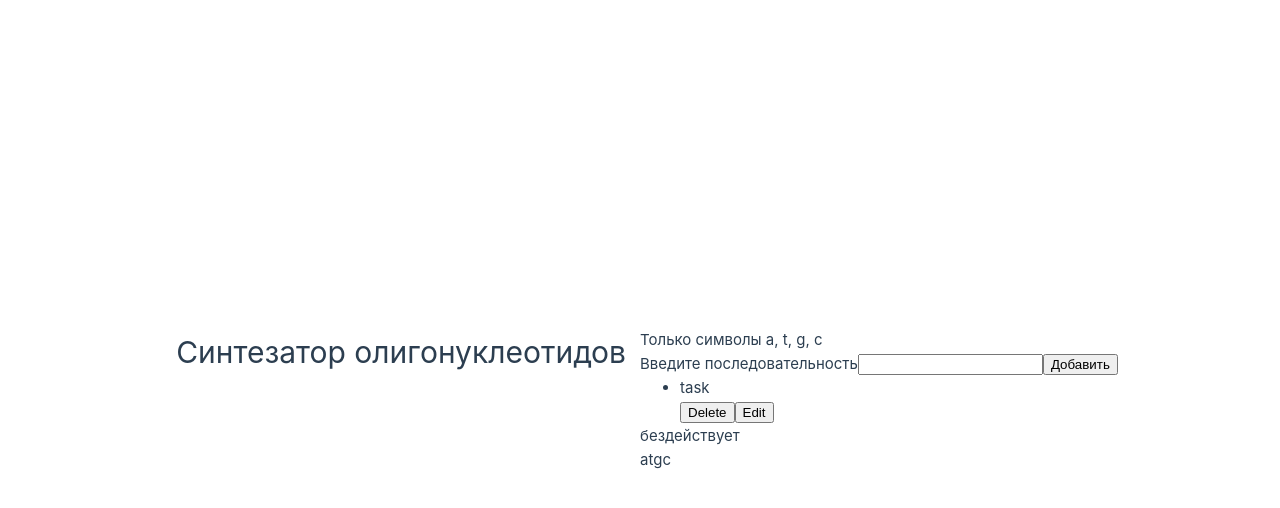
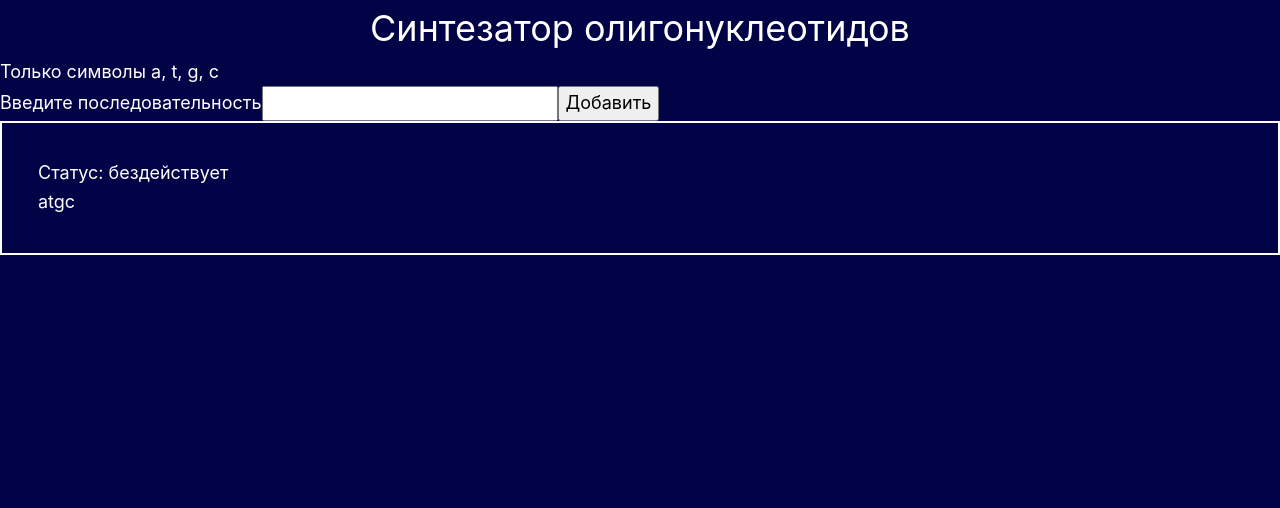
Before and after one commit to snork-maiden/oligonucleotide-synthesis, a Vue app: page / in a window 1280 px wide. Shown: the top 508 px of the page. Built offline with nearby package versions, Linux system fonts and the light colour scheme.

Commit message:
Refactor types, show queue list, deleting from queue, style fixes

```diff
--- a/src/assets/base.css
+++ /dev/null
@@ -1,86 +0,0 @@
-/* color palette from <https://github.com/vuejs/theme> */
-:root {
-  --vt-c-white: #ffffff;
-  --vt-c-white-soft: #f8f8f8;
-  --vt-c-white-mute: #f2f2f2;
-
-  --vt-c-black: #181818;
-  --vt-c-black-soft: #222222;
-  --vt-c-black-mute: #282828;
-
-  --vt-c-indigo: #2c3e50;
-
-  --vt-c-divider-light-1: rgba(60, 60, 60, 0.29);
-  --vt-c-divider-light-2: rgba(60, 60, 60, 0.12);
-  --vt-c-divider-dark-1: rgba(84, 84, 84, 0.65);
-  --vt-c-divider-dark-2: rgba(84, 84, 84, 0.48);
-
-  --vt-c-text-light-1: var(--vt-c-indigo);
-  --vt-c-text-light-2: rgba(60, 60, 60, 0.66);
-  --vt-c-text-dark-1: var(--vt-c-white);
-  --vt-c-text-dark-2: rgba(235, 235, 235, 0.64);
-}
-
-/* semantic color variables for this project */
-:root {
-  --color-background: var(--vt-c-white);
-  --color-background-soft: var(--vt-c-white-soft);
-  --color-background-mute: var(--vt-c-white-mute);
-
-  --color-border: var(--vt-c-divider-light-2);
-  --color-border-hover: var(--vt-c-divider-light-1);
-
-  --color-heading: var(--vt-c-text-light-1);
-  --color-text: var(--vt-c-text-light-1);
-
-  --section-gap: 160px;
-}
-
-@media (prefers-color-scheme: dark) {
-  :root {
-    --color-background: var(--vt-c-black);
-    --color-background-soft: var(--vt-c-black-soft);
-    --color-background-mute: var(--vt-c-black-mute);
-
-    --color-border: var(--vt-c-divider-dark-2);
-    --color-border-hover: var(--vt-c-divider-dark-1);
-
-    --color-heading: var(--vt-c-text-dark-1);
-    --color-text: var(--vt-c-text-dark-2);
-  }
-}
-
-*,
-*::before,
-*::after {
-  box-sizing: border-box;
-  margin: 0;
-  font-weight: normal;
-}
-
-body {
-  min-height: 100vh;
-  color: var(--color-text);
-  background: var(--color-background);
-  transition:
-    color 0.5s,
-    background-color 0.5s;
-  line-height: 1.6;
-  font-family:
-    Inter,
-    -apple-system,
-    BlinkMacSystemFont,
-    'Segoe UI',
-    Roboto,
-    Oxygen,
-    Ubuntu,
-    Cantarell,
-    'Fira Sans',
-    'Droid Sans',
-    'Helvetica Neue',
-    sans-serif;
-  font-size: 15px;
-  text-rendering: optimizeLegibility;
-  -webkit-font-smoothing: antialiased;
-  -moz-osx-font-smoothing: grayscale;
-}
--- a/src/assets/main.css
+++ b/src/assets/main.css
@@ -1,35 +1,42 @@
-@import './base.css';
-
-#app {
-  max-width: 1280px;
-  margin: 0 auto;
-  padding: 2rem;
+:root {
+  --color-text: white;
+  --color-background: rgb(2, 2, 70);
+}
+*,
+*::before,
+*::after {
+  box-sizing: border-box;
+  margin: 0;
   font-weight: normal;
 }
 
-a,
-.green {
-  text-decoration: none;
-  color: hsla(160, 100%, 37%, 1);
-  transition: 0.4s;
-  padding: 3px;
+button, input {
+  font: inherit
 }
 
-@media (hover: hover) {
-  a:hover {
-    background-color: hsla(160, 100%, 37%, 0.2);
-  }
+body {
+  min-height: 100vh;
+  color: var(--color-text);
+  background: var(--color-background);
+  transition:
+    color 0.5s,
+    background-color 0.5s;
+  line-height: 1.6;
+  font-family:
+    Inter,
+    -apple-system,
+    BlinkMacSystemFont,
+    'Segoe UI',
+    Roboto,
+    Oxygen,
+    Ubuntu,
+    Cantarell,
+    'Fira Sans',
+    'Droid Sans',
+    'Helvetica Neue',
+    sans-serif;
+  font-size: 18px;
+  text-rendering: optimizeLegibility;
+  -webkit-font-smoothing: antialiased;
+  -moz-osx-font-smoothing: grayscale;
 }
-
-@media (min-width: 1024px) {
-  body {
-    display: flex;
-    place-items: center;
-  }
-
-  #app {
-    display: grid;
-    grid-template-columns: 1fr 1fr;
-    padding: 0 2rem;
-  }
-}
--- a/src/components/SynthesisTask.vue
+++ b/src/components/SynthesisTask.vue
@@ -1,14 +1,42 @@
 <script setup lang="ts">
+import { useSynthesizerStore } from "@/stores/synthesizer";
+import { computed, ref, type Ref } from "vue";
+
+const store = useSynthesizerStore();
+
+const props = defineProps({
+  timestamp: {
+    type: Number,
+    required: true,
+  },
+});
+
+let isEditing = ref(false);
+const sequenceData = ref(store.getSequenceByTimestamp(props.timestamp));
+const sequence = computed(() => sequenceData.value?.sequence);
+let newSequence: Ref<string> = ref('');
+
+function saveChanges() {
+  isEditing.value = false;
+  if (sequence.value === newSequence.value) return;
+  store.editSequence(props.timestamp, newSequence.value);
+}
 </script>
 
 <template>
-    <li class="item">
-      <div class="task">task</div>
-      <button class="button">Delete</button>
-      <button class="button">Edit</button>
-      <!-- + add status select -->
-    </li>
+  <li class="item" v-if="sequence">
+    <div class="task">{{ newSequence || sequence }}</div>
+    <button class="button" @click="store.deleteSequence(timestamp)">Удалить</button>
+    <button class="button" v-if="!isEditing" @click="isEditing = true">
+      Редактировать
+    </button>
+    <template v-else>
+      <input type="text" name="" id="">
+      <button class="button" @click="isEditing = false">Отменить</button>
+      <button class="button" @click="saveChanges">Сохранить</button>
+    </template>
+    <!-- + add status select -->
+  </li>
 </template>
 
-<script scoped>
-</script>
+<style scoped></style>
--- a/src/components/TheMain.vue
+++ b/src/components/TheMain.vue
@@ -2,12 +2,16 @@
 import TheSequenceInput from "./TheSequenceInput.vue";
 import TheSynthesizer from "./TheSynthesizer.vue";
 import TheTaskQueue from "./TheTaskQueue.vue";
+
+import { useSynthesizerStore } from "@/stores/synthesizer";
+
+const store = useSynthesizerStore();
 </script>
 
 <template>
   <TheSequenceInput />
-  <TheTaskQueue />
-  <TheSynthesizer/>
+  <TheTaskQueue v-if="store.isWaitingSequences" />
+  <TheSynthesizer />
 </template>
 
-<script scoped></script>
+<style scoped></style>
--- a/src/components/TheSequenceInput.vue
+++ b/src/components/TheSequenceInput.vue
@@ -16,7 +16,7 @@ function add() {
     return;
   }
   isLengthError.value = false;
-  store.addSequence(sequence.value);
+  store.addSequence(sequence.value, Date.now());
   sequence.value = "";
 }
 </script>
--- a/src/components/TheSynthesizer.vue
+++ b/src/components/TheSynthesizer.vue
@@ -1,16 +1,20 @@
 <script setup lang="ts">
+import { useSynthesizerStore } from "@/stores/synthesizer";
 import { ref } from "vue";
 
-let status = ref("бездействует");
+const store = useSynthesizerStore();
 </script>
 
 <template>
   <div class="synthesizer">
-    <div class="status">{{ status }}</div>
-    <div class="progress">
-      atgc
-    </div>
+    <div class="status">Статус: {{ store.synthesizerStatus }}</div>
+    <div class="progress">atgc</div>
   </div>
 </template>
 
-<script scoped></script>
+<style scoped>
+.synthesizer {
+  border: 2px solid;
+  padding: 2em;
+}
+</style>
--- a/src/components/TheTaskQueue.vue
+++ b/src/components/TheTaskQueue.vue
@@ -1,13 +1,18 @@
 <script setup lang="ts">
-import SynthesisTask from './SynthesisTask.vue';
+import SynthesisTask from "./SynthesisTask.vue";
+import { useSynthesizerStore } from "@/stores/synthesizer";
 
+const store = useSynthesizerStore();
 </script>
 
 <template>
   <ul class="queue">
-    <SynthesisTask/>
+    <SynthesisTask
+      v-for="task of store.waitingSequences.reverse()"
+      :key="task.timestamp"
+      :timestamp="task.timestamp"
+    />
   </ul>
 </template>
 
-<script scoped>
-</script>
+<style scoped></style>
--- a/src/stores/synthesizer.ts
+++ b/src/stores/synthesizer.ts
@@ -6,42 +6,48 @@ export const useSynthesizerStore = defineStore("synthesizer", () => {
   const synthesizer: Ref<Synthesizer> = ref({
     sequence: null,
     status: "бездействует",
+    currentLetterIndex: null,
   });
   const sequences: Ref<Sequence[]> = ref([]);
-  let currentSequenceId = 0;
   let synthesizerWorkStake = 0;
 
   let waitingSequences = computed(() =>
     sequences.value.filter((item) => item.status === "waiting")
   );
+
+  let isWaitingSequences = computed(() => !!waitingSequences.value.length);
   let synthesizerStatus = computed(() => synthesizer.value.status);
 
-  function addSequence(sequence: string) {
+  function addSequence(sequence: string, timestamp: number) {
     sequences.value.push({
       sequence,
       status: "waiting",
-      id: currentSequenceId++,
+      timestamp,
     });
     if (synthesizer.value.status === "бездействует") {
       activateSynthesizer();
     }
   }
 
-  function editSequence(id: number, newSequence: string): void {
-    const sequence = findSequenceById(id);
+  function editSequence(timestamp: number, newSequence: string): void {
+    const sequence = getSequenceByTimestamp(timestamp);
     if (!sequence) return;
     sequence.sequence = newSequence;
   }
 
-  function deleteSequence(id: number) {
-    const index = sequences.value.findIndex((item) => item.id === id);
+  function deleteSequence(timestamp: number) {
+    const index = sequences.value.findIndex(
+      (item) => item.timestamp === timestamp
+    );
     if (index !== -1) {
       sequences.value.splice(index, 1);
     }
   }
 
   function takeNextSequence() {
-    const sequence = findSequenceById(waitingSequences.value[0].id);
+    const sequence = getSequenceByTimestamp(
+      waitingSequences.value[0].timestamp
+    );
     if (!sequence) return;
     sequence.status = "progress";
     //add sequence array to synthesizer, start the timer
@@ -52,10 +58,18 @@ export const useSynthesizerStore = defineStore("synthesizer", () => {
     takeNextSequence();
   }
 
-  function findSequenceById(id: number): Sequence | null {
-    return sequences.value.find((item) => item.id === id) ?? null;
+  function getSequenceByTimestamp(timestamp: number): Sequence | null {
+    return sequences.value.find((item) => item.timestamp === timestamp) ?? null;
   }
 
   // type TaskStatus = "waiting" | "progress" | "complete";
-  return { synthesizerStatus, addSequence, editSequence, deleteSequence };
+  return {
+    synthesizerStatus,
+    addSequence,
+    editSequence,
+    deleteSequence,
+    waitingSequences,
+    isWaitingSequences,
+    getSequenceByTimestamp,
+  };
 });
```
Also changed, not shown: src/types/interfaces.ts (+8 -7 lines).
